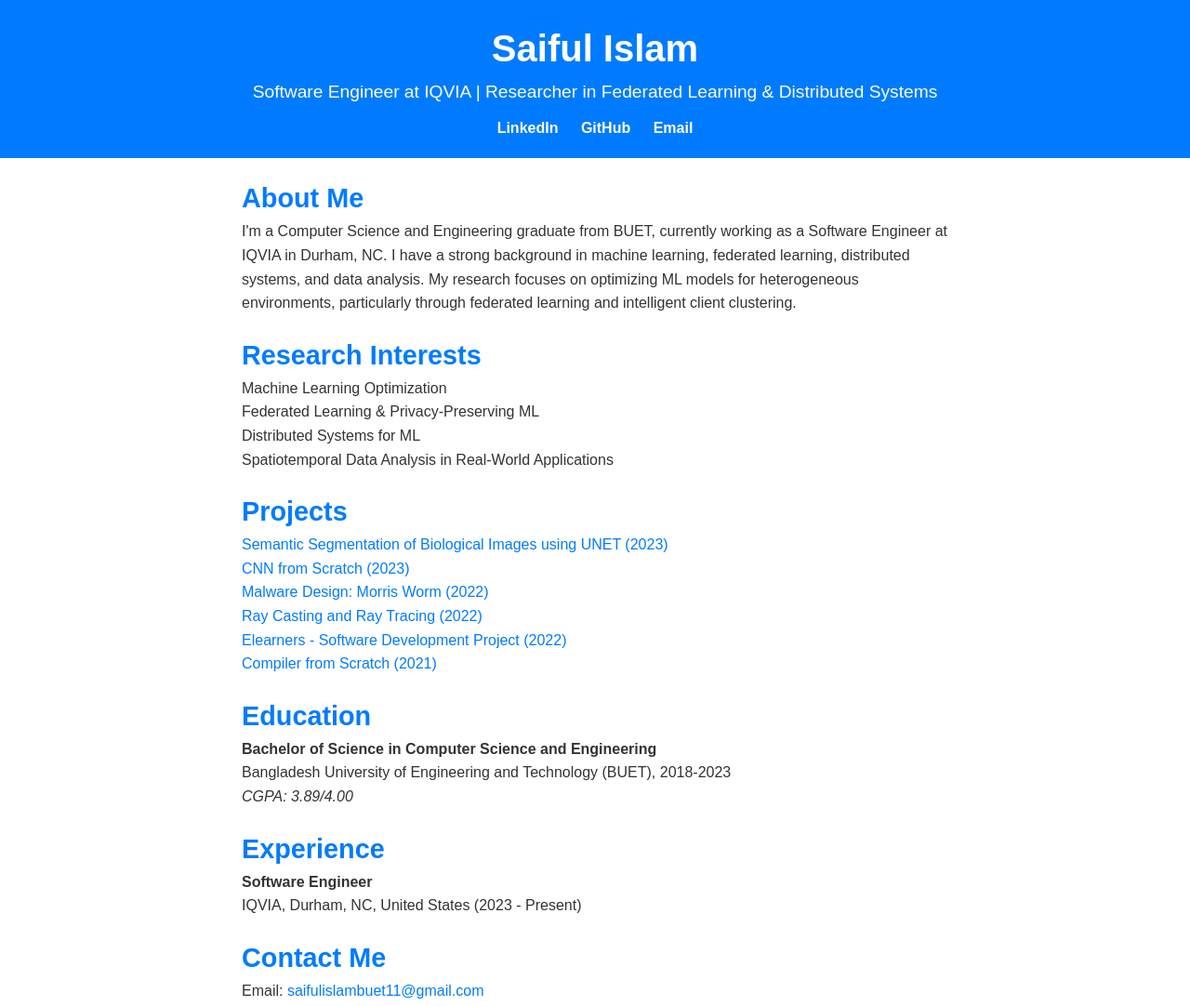
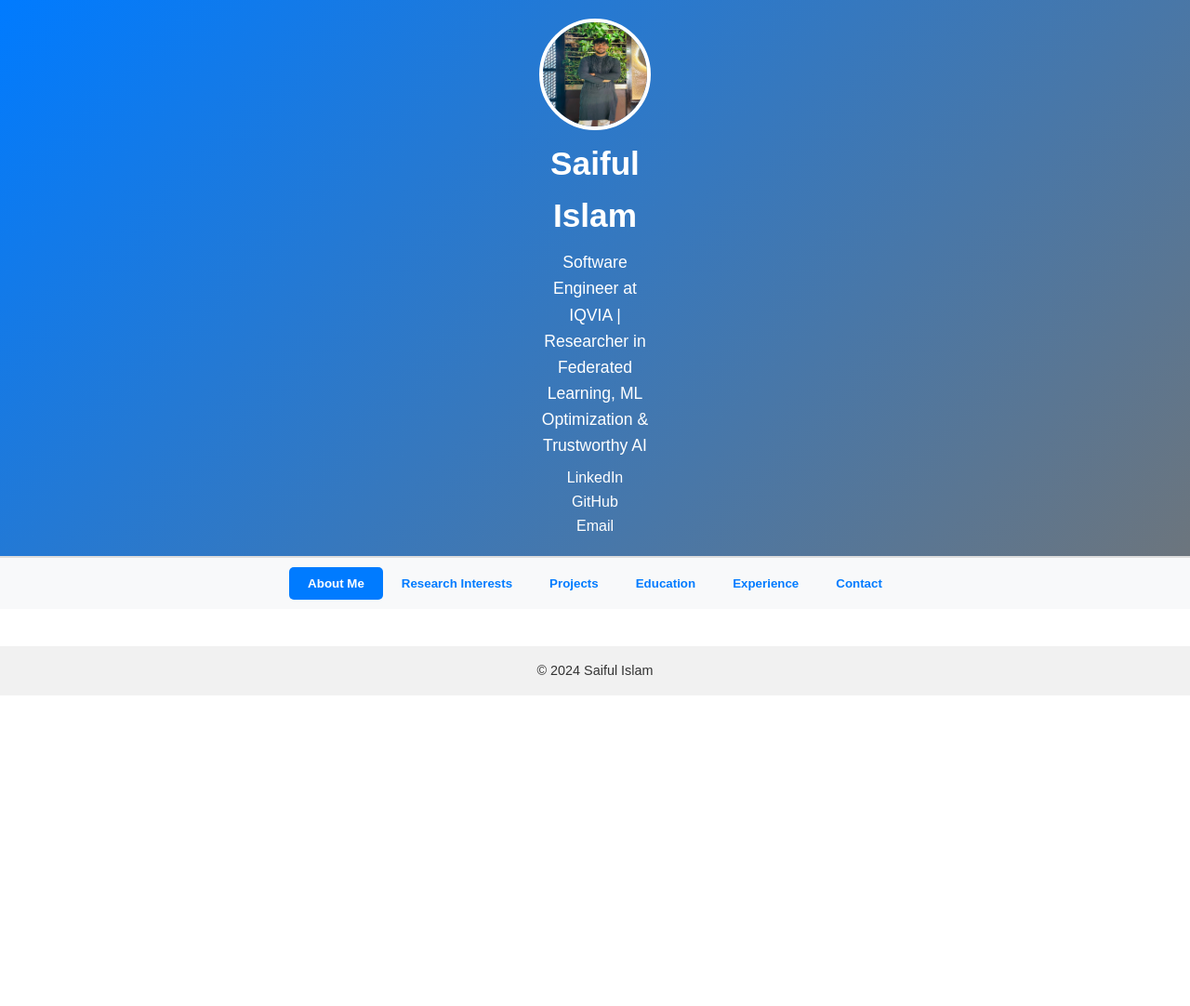
Before and after one commit to saifulislam11/saifulislam11.github.io, a plain HTML site: page index.html in a window 1280 px wide. Shown: the top 1082 px of the page at 93% size. After the commit the page ends 800 px from the top, so only its background shows below. Drawn offline with Linux system fonts and the light colour scheme.

Commit message:
UPDATE DESIGN AND CONTENT

```diff
--- a/index.html
+++ b/index.html
@@ -9,22 +9,35 @@
 <body>
 
   <header>
+    <div class="profile">
+      <img src="PROFILE2.jpg" alt="Saiful Islam Profile Picture" class="profile-img">
       <h1>Saiful Islam</h1>
-    <p>Software Engineer at IQVIA | Researcher in Federated Learning & Distributed Systems</p>
+      <p>Software Engineer at IQVIA | Researcher in Federated Learning, ML Optimization & Trustworthy AI</p>
       <nav>
         <a href="https://www.linkedin.com/in/saiful-islam-367a28240" target="_blank">LinkedIn</a>
         <a href="https://github.com/saifulislam11" target="_blank">GitHub</a>
         <a href="mailto:saifulislambuet11@gmail.com">Email</a>
       </nav>
+    </div>
   </header>
 
+  <!-- Tab navigation -->
+  <div class="tab-container">
+    <button class="tab-link active" onclick="openTab(event, 'about')">About Me</button>
+    <button class="tab-link" onclick="openTab(event, 'research')">Research Interests</button>
+    <button class="tab-link" onclick="openTab(event, 'projects')">Projects</button>
+    <button class="tab-link" onclick="openTab(event, 'education')">Education</button>
+    <button class="tab-link" onclick="openTab(event, 'experience')">Experience</button>
+    <button class="tab-link" onclick="openTab(event, 'contact')">Contact</button>
+  </div>
+
   <main>
-    <section id="about">
+    <section id="about" class="tab-content">
       <h2>About Me</h2>
-      <p>I'm a Computer Science and Engineering graduate from BUET, currently working as a Software Engineer at IQVIA in Durham, NC. I have a strong background in machine learning, federated learning, distributed systems, and data analysis. My research focuses on optimizing ML models for heterogeneous environments, particularly through federated learning and intelligent client clustering.</p>
+      <p>I'm a Computer Science and Engineering graduate from BUET, currently working as a Software Engineer at IQVIA in Durham, NC. My professional journey combines academic research and practical industry experience, focusing on federated learning, distributed systems, and machine learning optimization. In my undergraduate research, I developed <strong>FedCluster</strong>, a novel algorithm for federated learning that leverages intelligent client clustering to optimize model performance in heterogeneous environments, achieving faster convergence and enhanced accuracy. I am particularly interested in privacy-preserving ML, exploring methods to secure client data without sacrificing model efficiency. My research is motivated by real-world problems in areas such as spatiotemporal data, healthcare, and environmental science, where large-scale data and distributed ML can drive impactful solutions for society.</p>
     </section>
 
-    <section id="research">
+    <section id="research" class="tab-content" style="display:none;">
       <h2>Research Interests</h2>
       <ul>
         <li>Machine Learning Optimization</li>
@@ -34,36 +47,38 @@
       </ul>
     </section>
 
-    <section id="projects">
+    <section id="projects" class="tab-content" style="display:none;">
       <h2>Projects</h2>
       <ul>
-        <li><a href="https://example.com/project1" target="_blank">Semantic Segmentation of Biological Images using UNET (2023)</a></li>
-        <li><a href="https://example.com/project2" target="_blank">CNN from Scratch (2023)</a></li>
-        <li><a href="https://example.com/project3" target="_blank">Malware Design: Morris Worm (2022)</a></li>
-        <li><a href="https://example.com/project4" target="_blank">Ray Casting and Ray Tracing (2022)</a></li>
-        <li><a href="https://example.com/project5" target="_blank">Elearners - Software Development Project (2022)</a></li>
-        <li><a href="https://example.com/project6" target="_blank">Compiler from Scratch (2021)</a></li>
+        <li><a href="https://github.com/towhid17/U-Net-Convolutional-Networks-for-Biomedical-Image-Segmentation" target="_blank">Semantic Segmentation of Biological Images using UNET</a></li>
+        <li><a href="https://github.com/saifulislam11/CNN-from-Scratch" target="_blank">CNN from Scratch</a></li>
+        <li><a href="https://github.com/saifulislam11/Malware-Design" target="_blank">Network Security | Malware Design: Morris Worm</a></li>
+        <li><a href="https://github.com/saifulislam11/Ray-Tracing" target="_blank">Computer Graphics Project | Ray Casting and Ray Tracing</a></li>
+        <li><a href="https://github.com/towhid17/E-Learners" target="_blank">Software Development Project | Elearners</a></li>
+        <li><a href="https://github.com/saifulislam11/KhanaBazaar" target="_blank">Database Project | KHANABAZAAR</a></li>
+
+        <!-- Other projects go here -->
       </ul>
     </section>
 
-    <section id="education">
+    <section id="education" class="tab-content" style="display:none;">
       <h2>Education</h2>
       <p><strong>Bachelor of Science in Computer Science and Engineering</strong><br>
       Bangladesh University of Engineering and Technology (BUET), 2018-2023<br>
       <em>CGPA: 3.89/4.00</em></p>
     </section>
 
-    <section id="experience">
+    <section id="experience" class="tab-content" style="display:none;">
       <h2>Experience</h2>
       <p><strong>Software Engineer</strong><br>
       IQVIA, Durham, NC, United States (2023 - Present)</p>
     </section>
 
-    <section id="contact">
+    <section id="contact" class="tab-content" style="display:none;">
       <h2>Contact Me</h2>
       <p>Email: <a href="mailto:saifulislambuet11@gmail.com">saifulislambuet11@gmail.com</a></p>
       <p>Phone: (+880) 1734569581</p>
-      <p>Address: 1 New Bailyroad, Noroton Colony, Property Mansion, Dhaka, Bangladesh</p>
+      <p>Address: 146 Eastern Baily, Circuit House Road, Bailyroad, Dhaka, Bangladesh</p>
     </section>
   </main>
 
@@ -71,5 +86,20 @@
     <p>&copy; 2024 Saiful Islam</p>
   </footer>
 
+  <script>
+    function openTab(event, tabName) {
+      let i, tabcontent, tablinks;
+      tabcontent = document.getElementsByClassName("tab-content");
+      for (i = 0; i < tabcontent.length; i++) {
+        tabcontent[i].style.display = "none";
+      }
+      tablinks = document.getElementsByClassName("tab-link");
+      for (i = 0; i < tablinks.length; i++) {
+        tablinks[i].className = tablinks[i].className.replace(" active", "");
+      }
+      document.getElementById(tabName).style.display = "block";
+      event.currentTarget.className += " active";
+    }
+  </script>
 </body>
 </html>
--- a/styles.css
+++ b/styles.css
@@ -6,65 +6,102 @@
 
 body {
   font-family: Arial, sans-serif;
+  color: #333;
   line-height: 1.6;
-    color: #333;
 }
 
 header {
   text-align: center;
   padding: 20px;
-    background-color: #007bff;
+  background: linear-gradient(135deg, #007bff, #6c757d);
   color: white;
 }
 
+.profile {
+  max-width: 120px;
+  margin: auto;
+}
+
+.profile-img {
+  width: 120px;
+  height: 120px;
+  border-radius: 50%;
+  border: 4px solid #fff;
+}
+
 header h1 {
-    font-size: 2.5em;
+  font-size: 2.2em;
 }
 
 header p {
-    font-size: 1.2em;
-    margin-bottom: 10px;
+  font-size: 1.1em;
+  margin: 8px 0;
 }
 
 header nav a {
-    margin: 0 10px;
   color: white;
   text-decoration: none;
+  margin: 0 8px;
+}
+
+header nav a:hover {
+  text-decoration: underline;
+}
+
+.tab-container {
+  display: flex;
+  justify-content: center;
+  background-color: #f8f9fa;
+  padding: 10px;
+  border-top: 2px solid #ddd;
+}
+
+.tab-link {
+  padding: 10px 20px;
+  cursor: pointer;
+  color: #007bff;
+  border: none;
+  background: none;
+  outline: none;
   font-weight: bold;
 }
 
+.tab-link:hover,
+.tab-link.active {
+  color: #fff;
+  background-color: #007bff;
+  border-radius: 5px;
+}
+
+.tab-content {
+  padding: 20px;
+  display: none;
+}
+
 main {
-    padding: 20px;
   max-width: 800px;
   margin: auto;
-  }
-
-  main section {
-    margin-bottom: 20px;
+  padding: 20px;
 }
 
 h2 {
+  color: #007bff;
   font-size: 1.8em;
-    color: #007bff;
 }
 
 ul {
-    list-style-type: none;
+  list-style: none;
+  padding-left: 0;
 }
 
-  a {
-    color: #007bff;
-    text-decoration: none;
-  }
-
-  a:hover {
-    text-decoration: underline;
+ul li {
+  margin: 5px 0;
 }
 
 footer {
   text-align: center;
-    padding: 10px;
-    background-color: #f8f9fa;
+  padding: 15px;
+  background-color: #f1f1f1;
+  font-size: 0.9em;
   color: #333;
-    font-size: 0.9em;
 }
```
Also changed, not shown: PROFILE2.jpg (added). Lines whose indentation alone changed are shown as unchanged.
